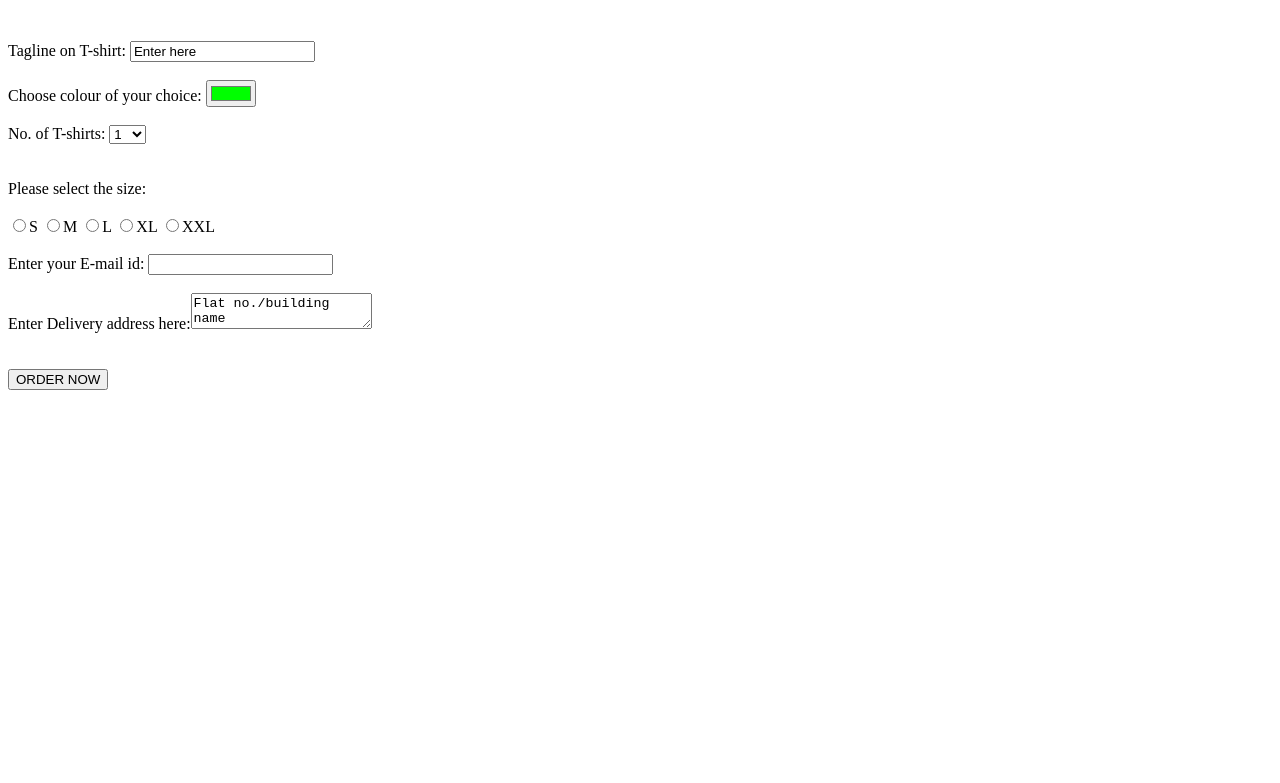
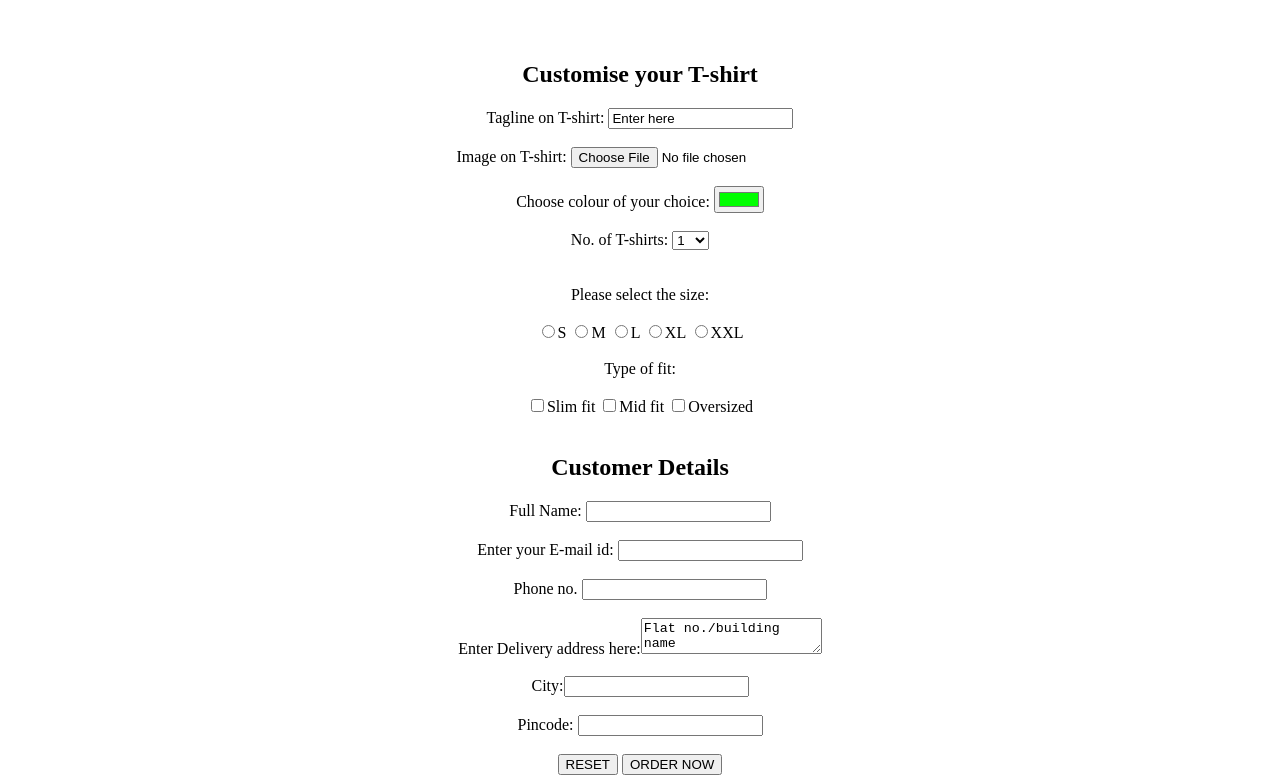
Before and after one commit to nidhi-badiger/Lab-1.2-html, a plain HTML site: page index.html in a window 1280 px wide. Shown: the part 298-1081 px from the top of the page. Before the commit the page ends 800 px from the top, so only its background shows below. Drawn offline with Linux system fonts and the light colour scheme.

Commit message:
Update index.html

```diff
--- a/index.html
+++ b/index.html
@@ -11,11 +11,14 @@
    <img src="https://encrypted-tbn0.gstatic.com/images?q=tbn:ANd9GcSOIapkZHHEc76SE187H3Vu9iYwVINOKQl_EQ&usqp=CAU" width="300" alt="image">
    <img src="https://target.scene7.com/is/image/Target/GUEST_1aeb8006-dca7-4bab-b7a5-382b1a0be1ef" width="300"  alt="image">
    <img src="https://m.media-amazon.com/images/I/61hZlzUdooL._AC_UX385_.jpg" width="300"  alt="image">
-   <marquee><h1>CUSTOMISE IT YOURSELF</h1></marquee>
+   <marquee><h1>DIY T-SHIRTS</h1></marquee>
 <br><br>
 
+<center>
+<h2>Customise your T-shirt</h2>
 <form method="get">
-Tagline on T-shirt:   <input type="text" id="tagline" value="Enter here">  <br><br>
+Tagline on T-shirt:   <input type="text" id="tagline" value="Enter here" required>  <br><br>
+Image on T-shirt: <input type="file" required><br><br>
 Choose colour of your choice:   <input type="color" id="favcolor" name="favcolor" value="#00FF00"><br><br>
 No. of T-shirts:  <select id="quantity" >
     <option value="1">1</option>
@@ -39,11 +42,25 @@ Please select the size:<br><br>
 <input type="radio" value="XXL">XXL
 <br><br>
 
+Type of fit: <br><br>
+<input type="checkbox" value="a">Slim fit
+<input type="checkbox" value="b">Mid fit
+<input type="checkbox" value="c">Oversized
+<br><br>
+
+<h2>Customer Details</h2>
+
+Full Name: <input type="name" ><br><br>
 Enter your E-mail id: <input type="email"> <br><br>
-Enter Delivery address here:<textarea>Flat no./building name</textarea> <br><br><br>
+Phone no. <input type="tel"><br><br>
+Enter Delivery address here:<textarea>Flat no./building name</textarea> <br><br>
+City:<input type="city"><br><br>
+Pincode: <input type="pincode"><br><br>
 
+<input type="reset" value="RESET">
 <input type="submit" value="ORDER NOW">
 </form>
+</center>
 
 </body>
 </html>
```
